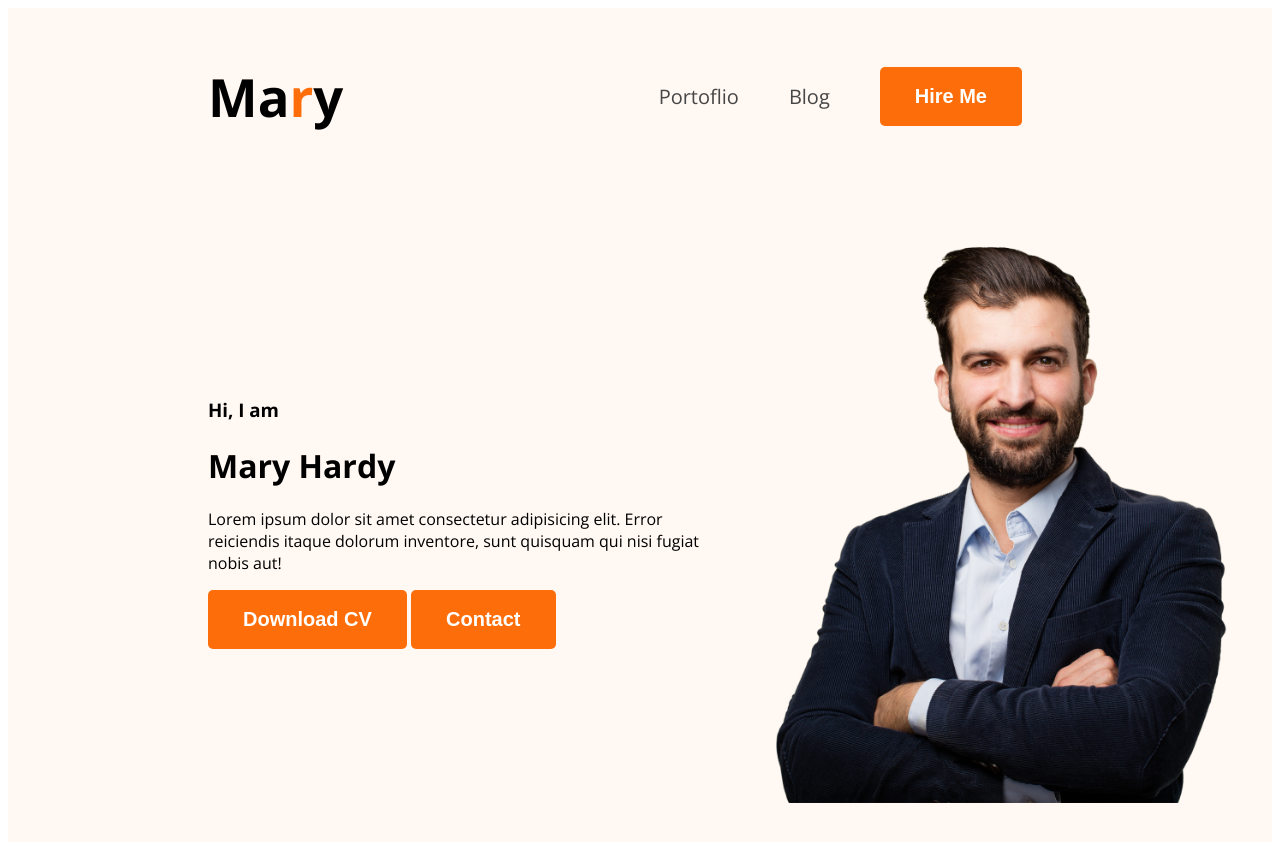
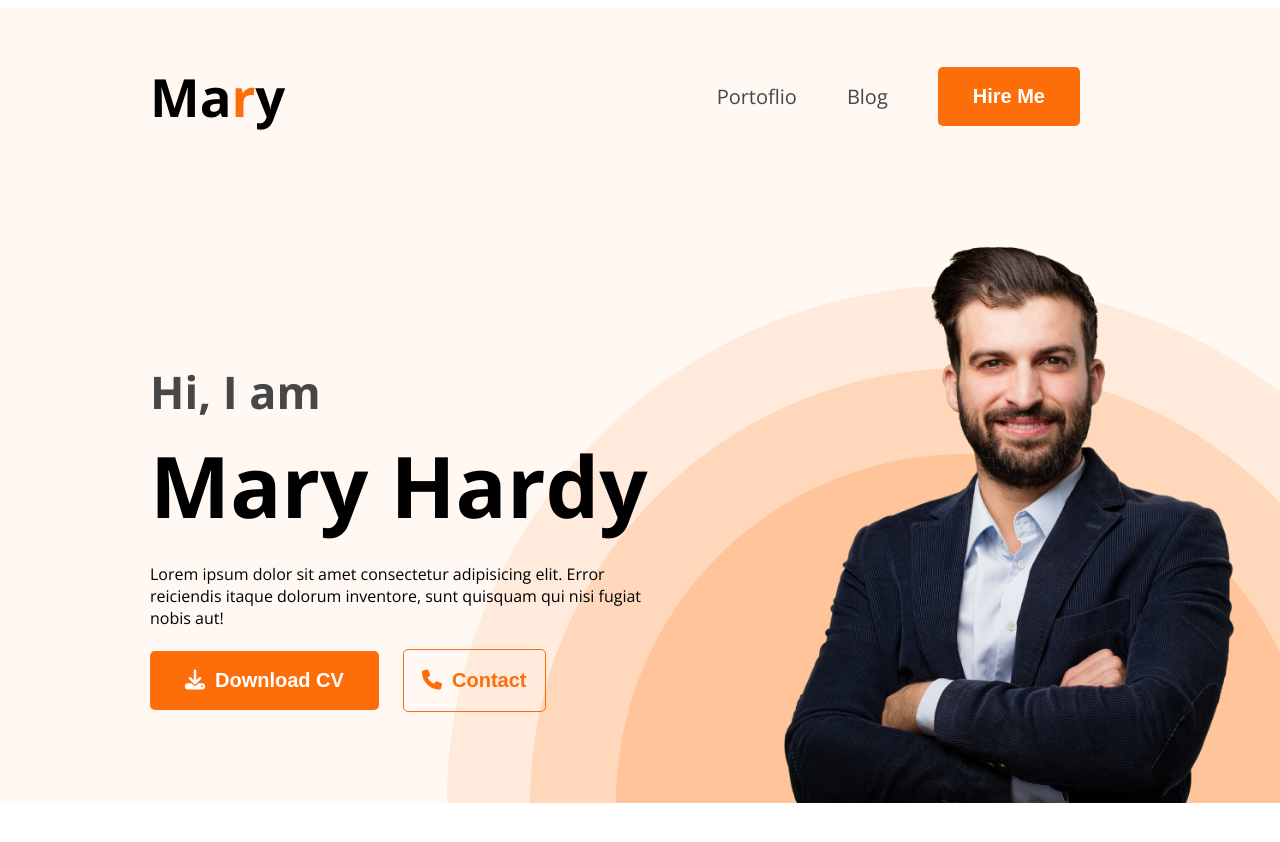
Before and after one commit to yasinmunn/protfolio-website, a plain HTML site: page index.html in a window 1280 px wide. After the commit the page ends 811 px from the top, so only its background shows below. Drawn offline with nearby package versions, Linux system fonts and the light colour scheme.

Commit message:
header section

```diff
--- a/index.html
+++ b/index.html
@@ -10,7 +10,7 @@
     <link rel="preconnect" href="https://fonts.googleapis.com">
     <link rel="preconnect" href="https://fonts.gstatic.com" crossorigin>
     <link href="https://fonts.googleapis.com/css2?family=Open+Sans:ital,wght@0,400;0,700;0,800;1,500&display=swap" rel="stylesheet">
-
+    <script src="https://kit.fontawesome.com/e7da01d422.js" crossorigin="anonymous"></script>
 </head>
 <body>
     <header class="header">
@@ -23,12 +23,12 @@
             </ul>
         </nav>
         <div class="banner">
-            <div>
+            <div class="banner-content">
                 <h3 class="banner-greeting">Hi, I am</h3>
                 <h1 class="banner-title">Mary Hardy</h1>
-                <P>Lorem ipsum dolor sit amet consectetur adipisicing elit. Error reiciendis itaque dolorum inventore, sunt quisquam qui nisi fugiat nobis aut!</P>
-                <button class="btn-primary">Download CV</button>
-                <button class="btn-primary">Contact</button>
+                <P class="banner-description">Lorem ipsum dolor sit amet consectetur adipisicing elit. Error reiciendis itaque dolorum inventore, sunt quisquam qui nisi fugiat nobis aut!</P>
+                <button class="btn-primary"><i class="fa-solid fa-download"></i>Download CV</button>
+                <button class="btn-contact"><i class="fa-solid fa-phone"></i>Contact</button>
             </div>
             <img class="hero-img" src="images/hardy.png" alt="">
         </div>
--- a/styles/home.css
+++ b/styles/home.css
@@ -1,4 +1,11 @@
 /* Global Style */
+*{
+    margin-right:0px;
+    padding-left:0px;
+    margin-left: 0px;
+    padding-left: 0px;
+    box-sizing: border-box;
+}
 body {
     font-family: 'Open Sans', sans-serif;
 }
@@ -20,7 +27,7 @@ nav {
     display: flex;
     align-items: center;
     justify-content: space-between;
-    margin: 0px 200px ;
+    margin: 0px 150px ;
 
 }
 .nav-title {
@@ -48,14 +55,49 @@ nav a {
 
 .header{
     background-color:#FFF8F3;
+    background-image: url('../images/header_bg.png');
+    background-repeat: no-repeat;
+    background-position: bottom right;
 }
 
 .banner{
-    padding: 40px 38px 40px 200px;
+    padding: 40px 38px 0px 150px;
     display: flex;
     align-items: center;
+    justify-content: space-between;
 
 }
 .hero-img{
     width: 500px;
 }
+.banner-greeting{
+    font-size: 45px;
+    color: #474747;
+    margin-bottom: 0;
+}
+.banner-title{
+    font-size: 85px;
+    font-weight: 700;
+    margin-top: 5px;
+    margin-bottom: 20px;
+}
+
+.banner-content{
+    max-width: 500px;
+}
+.banner-description{
+    margin-bottom: 20px;
+}
+.btn-contact{
+    border-radius: 5px;
+    border: 1px solid #FD6E0A;
+    background-color: transparent;
+    font-size: 20px;
+    font-weight: 700;
+    color: #FD6E0A;
+    padding:19px 18px;
+    margin-left: 20px;
+}
+.fa-solid {
+    padding-right: 10px;
+}
```
